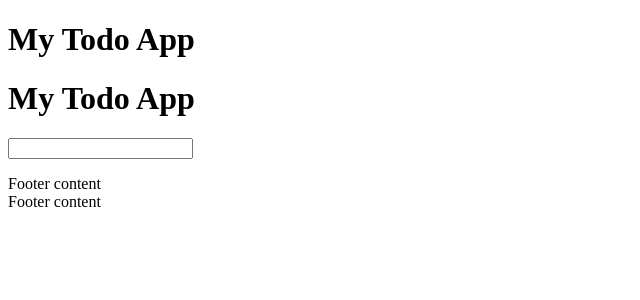
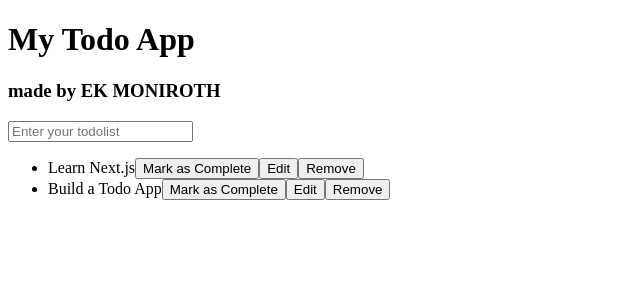
Before and after one commit to Moniroth-03/codingchallenges, a Next.js app: page / in a window 1280 px wide. Shown: the top 300 px of the page, without its empty margins (0-640 px from the left). Built offline with nearby package versions, Linux system fonts and the light colour scheme.

Commit message:
completed

```diff
--- a/package.json
+++ b/package.json
@@ -9,6 +9,7 @@
     "lint": "next lint"
   },
   "dependencies": {
+    "axios": "^1.7.2",
     "next": "14.2.4",
     "react": "^18",
     "react-dom": "^18",
--- /dev/null
+++ b/src/app/api/todo/route.ts
@@ -0,0 +1,10 @@
+
+import { NextResponse } from 'next/server'
+
+export const GET = async (request: Request) => {
+  let todos = [
+        { id: '1', todo: 'Learn Next.js', isCompleted: false, createdAt: '2023-01-01T00:00:00Z' },
+        { id: '2', todo: 'Build a Todo App', isCompleted: false, createdAt: '2023-01-02T00:00:00Z' },
+      ];
+  return NextResponse.json({ todos })
+}
--- a/src/app/layout.tsx
+++ b/src/app/layout.tsx
@@ -10,7 +10,6 @@ const Layout: React.FC<LayoutProps> = ({ children }) => {
   return (
     <html lang="en">
       <head>
-        <title>My Todo App</title>
         <meta charSet="UTF-8" />
         <meta name="viewport" content="width=device-width, initial-scale=1.0" />
         {/* Add other head elements here */}
@@ -21,7 +20,6 @@ const Layout: React.FC<LayoutProps> = ({ children }) => {
             <h1>My Todo App</h1>
           </header>
           <main>{children}</main>
-          <footer>Footer content</footer>
         </div>
       </body>
     </html>
--- a/src/app/page.tsx
+++ b/src/app/page.tsx
@@ -1,6 +1,8 @@
 "use client";
-"use client";import React, { useState } from "react";
+
+import React, { useEffect, useState } from "react";
 import Layout from "./layout";
+import axios from "axios";
 
 interface Todo {
   id: string;
@@ -13,6 +15,20 @@ const Home: React.FC = () => {
   const [todos, setTodos] = useState<Todo[]>([]);
   const [inputValue, setInputValue] = useState("");
   const [editId, setEditId] = useState<string | null>(null);
+
+  useEffect(() => {
+    // Fetch the existing todos from the API
+    const fetchTodos = async () => {
+      try {
+        const response = await axios.get("/api/todo");
+        setTodos(response.data.todos); // Assuming the API returns an array of todos
+      } catch (error) {
+        console.error("Error fetching todos:", error);
+      }
+    };
+
+    fetchTodos();
+  }, []);
 
   const handleKeyPress = (e: React.KeyboardEvent<HTMLInputElement>) => {
     if (e.key === "Enter" && inputValue.trim()) {
@@ -56,8 +72,10 @@ const Home: React.FC = () => {
   };
 
   return (
-    <Layout>
+    <div>
+      <h3>made by EK MONIROTH</h3>
       <input
+        placeholder="Enter your todolist"
         type="text"
         value={inputValue}
         onChange={(e) => setInputValue(e.target.value)}
@@ -80,7 +98,7 @@ const Home: React.FC = () => {
           </li>
         ))}
       </ul>
-    </Layout>
+    </div>
   );
 };
 
```
Also changed, not shown: src/app/_document.tsx (added, +19 -0 lines), 1 other file (tests, documents, lock files or other folders).
